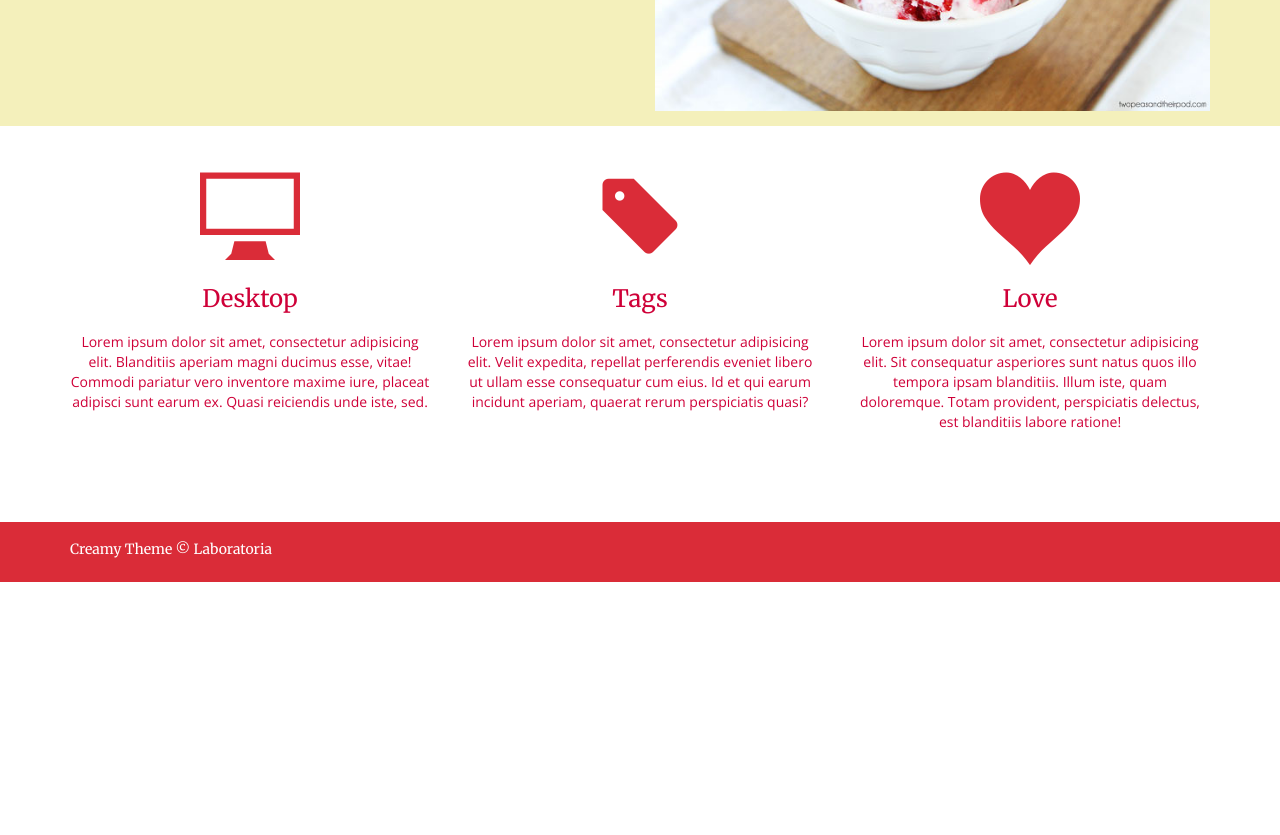
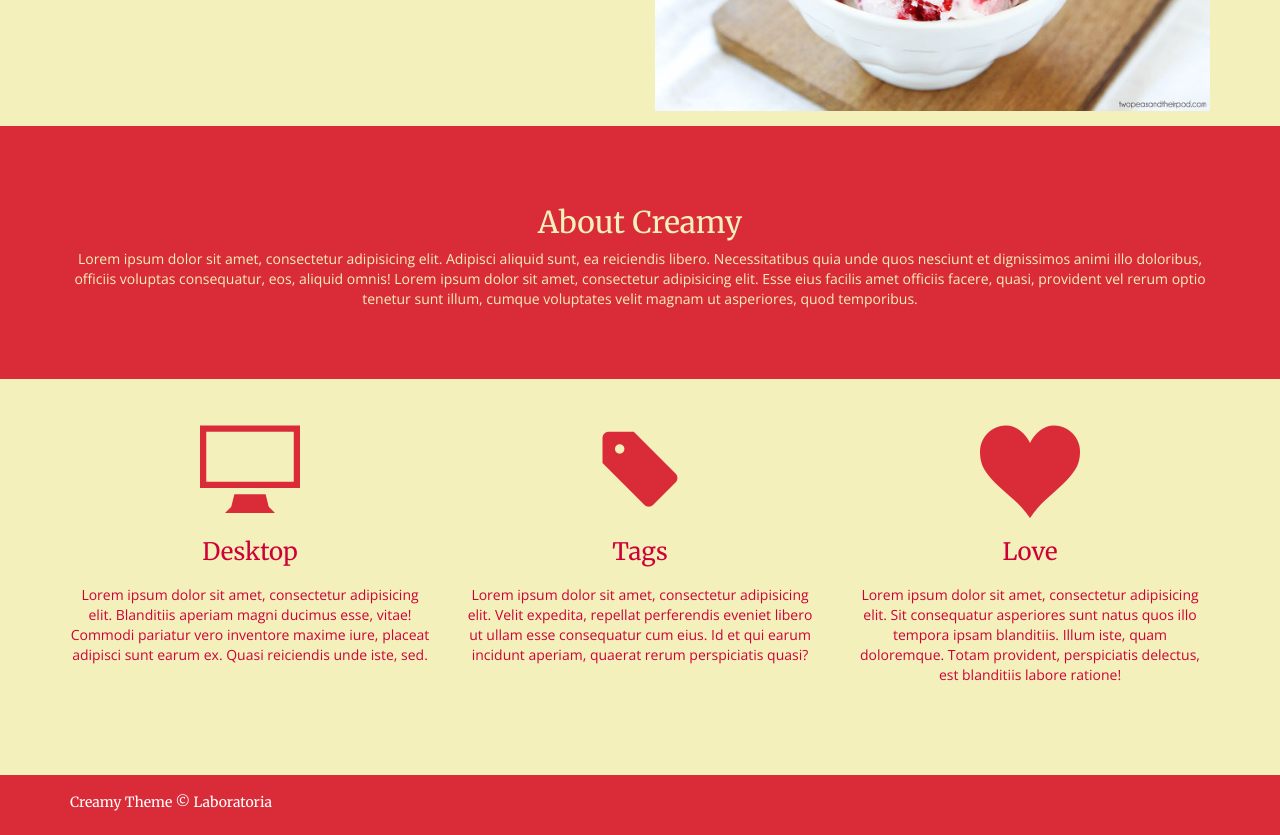
Before and after one commit to yoliset/creamy-theme, a plain HTML site: page index.html in a window 1280 px wide. Shown: the part 700-1535 px from the top of the page. Before the commit the page ends 1282 px from the top, so only its background shows below. Drawn offline with nearby package versions, Linux system fonts and the light colour scheme; files whose address does not match are found by name.

Commit message:
about añadido

```diff
--- a/css/main.css
+++ b/css/main.css
@@ -4,12 +4,12 @@ body {
 p, a {
     font-family: "Open Sans", sans-serif;
 }
-.creamy, .contenido {
+.creamy, .contacto {
     background: rgb(244,240,187);
     color: rgb(218,44,56);
 }
 
-/*----------------------header--------------------*/
+/*------------------------------------HEADER */
 .navbar {
     background:rgb(218,44,56) !important;
     border: none;
@@ -47,7 +47,6 @@ p, a {
     font-size: 14px;
     padding-top: 5px;
     color: white;
-
 }
 .degradado{
 	height: 100%;
@@ -67,23 +66,15 @@ h3,p{
 	width: 100%;
 }
 /*-------------------------------------ABOUT */
-
 .about {
-    background:#DB333E;
+    padding: 60px 0;
+    background: rgb(218,44,56);
+    color: rgb(244,240,187);
 }
-h3 {
-	font-family: "Merriweather"!important;
+.about p {
+    color: rgb(244,240,187);
 }
-
-
-.seccion2{
-	color: beige;
-	text-align: center;
-	padding: 10px;
-	height: 250px;
-}
-
-/*-------------------------------------CONTENIDO*/
+/*-------------------------------------CONTACTO*/
 .contacto{
     padding: 40px 0 80px 0;
 }
--- a/index.html
+++ b/index.html
@@ -44,17 +44,16 @@
 	</header>
 
 
-<!-- section hero-->
+<!---------------------------------------------------------------------------HERO-->
     <section class="hero">
         <div class="degradado">
             <div class="container-fluid">
             <h1 class="frase text-center">Creamy Theme <p class="text-center">The best theme</p></h1>
-
             </div>
         </div>
     </section>
 
-  <!-- Section Creamy -->
+<!----------------------------------------------------------------------CREAMY-->
     <section id="creamy" class="creamy">
         <div class="container">
             <div class="row">
@@ -66,6 +65,14 @@
                     <img class="helado" src="img/ice1.jpg" alt="Helado">
                 </div>
             </div>
+        </div>
+    </section>
+
+<!-------------------------------------------------------------------------------ABOUT-->
+    <section class="about text-center">
+        <div class="container">
+            <h2>About Creamy</h2>
+            <p>Lorem ipsum dolor sit amet, consectetur adipisicing elit. Adipisci aliquid sunt, ea reiciendis libero. Necessitatibus quia unde quos nesciunt et dignissimos animi illo doloribus, officiis voluptas consequatur, eos, aliquid omnis! Lorem ipsum dolor sit amet, consectetur adipisicing elit. Esse eius facilis amet officiis facere, quasi, provident vel rerum optio tenetur sunt illum, cumque voluptates velit magnam ut asperiores, quod temporibus.</p>
         </div>
     </section>
 
```
Lines whose indentation alone changed are shown as unchanged.
